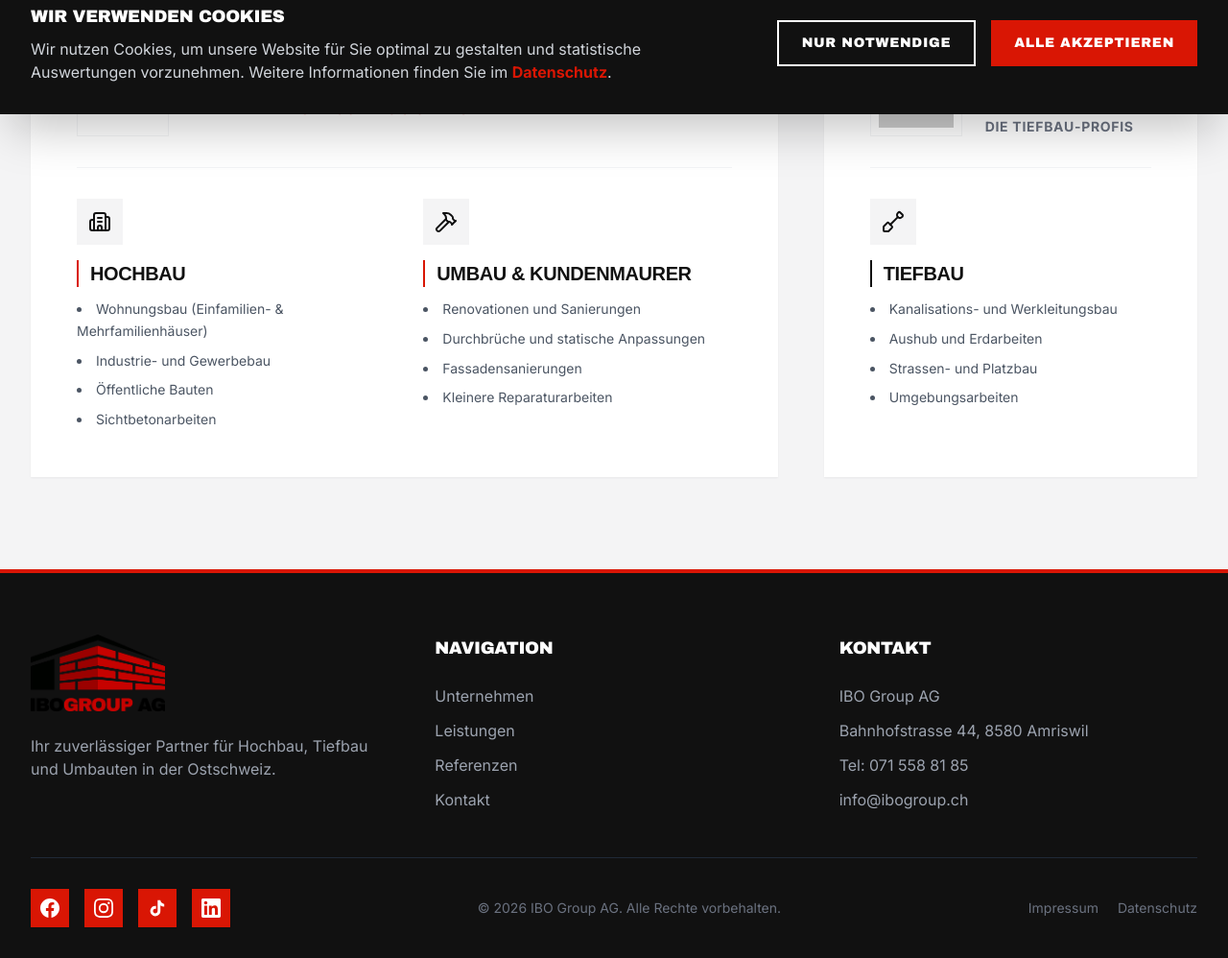
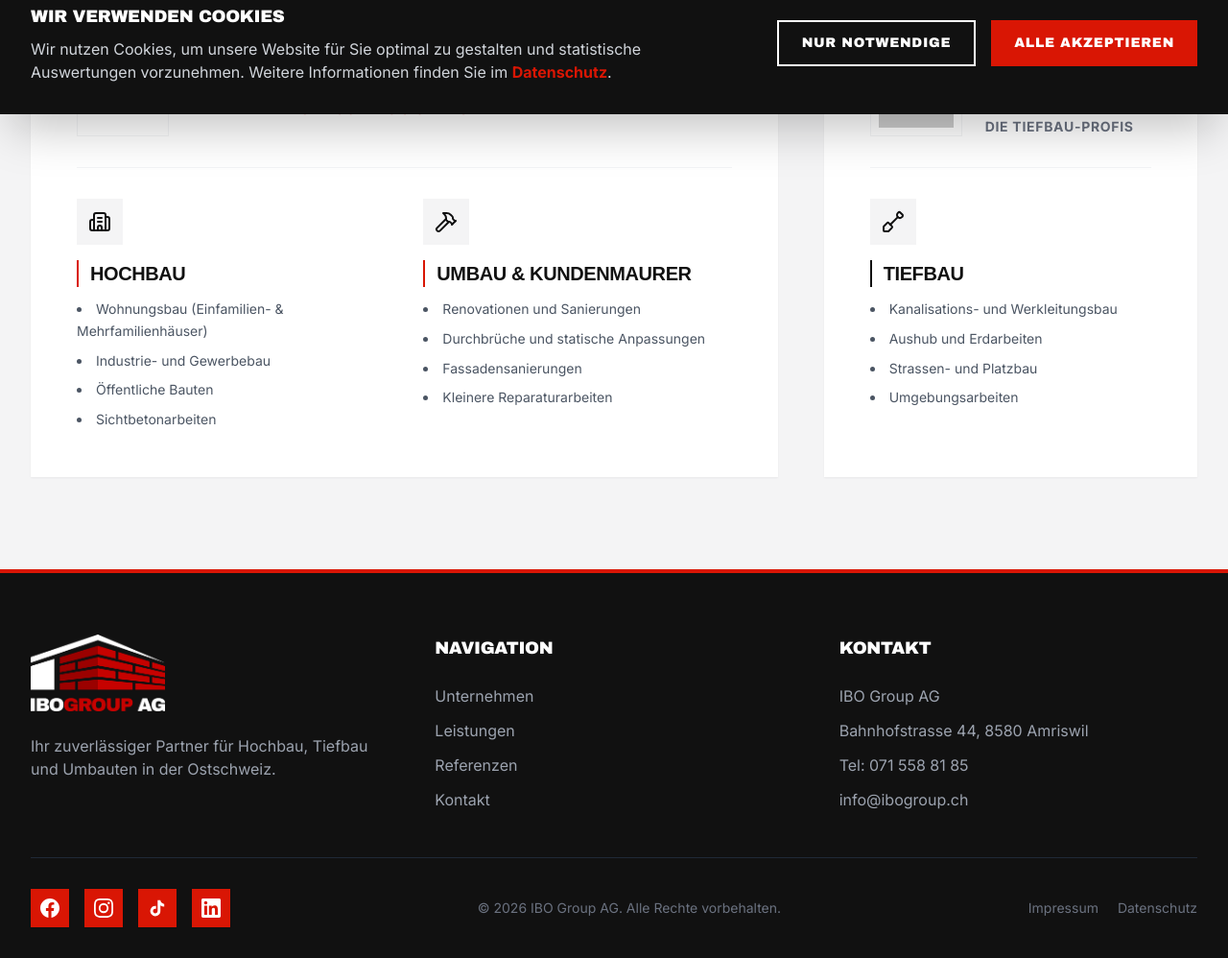
Before and after one commit to Ibogroup-ag/Site, a plain HTML site: page leistungen.html in a window 1280 px wide. Shown: the part 681-1679 px from the top of the page at 96% size. Drawn offline with nearby package versions, Linux system fonts and the light colour scheme; placeholder pictures from the web are drawn by us.

Commit message:
leistungen.html

```diff
--- a/leistungen.html
+++ b/leistungen.html
@@ -178,7 +178,7 @@
         <div class="max-w-7xl mx-auto px-4 sm:px-6 lg:px-8">
             <div class="grid grid-cols-1 md:grid-cols-3 gap-12 mb-12">
                 <div>
-                    <img src="assets/logo_v1.png" alt="IBO Group Logo" class="h-16 md:h-20 w-auto object-contain mb-6" onerror="this.src='https://placehold.co/200x80/111111/ffffff?text=IBO+GROUP'">
+                    <img src="assets/logo_white_v1.png" alt="IBO Group Logo" class="h-16 md:h-20 w-auto object-contain mb-6" onerror="this.src='https://placehold.co/200x80/111111/ffffff?text=IBO+GROUP'">
                     <p class="text-gray-400 font-light">Ihr zuverlässiger Partner für Hochbau, Tiefbau und Umbauten in der Ostschweiz.</p>
                 </div>
                 <div>
```
